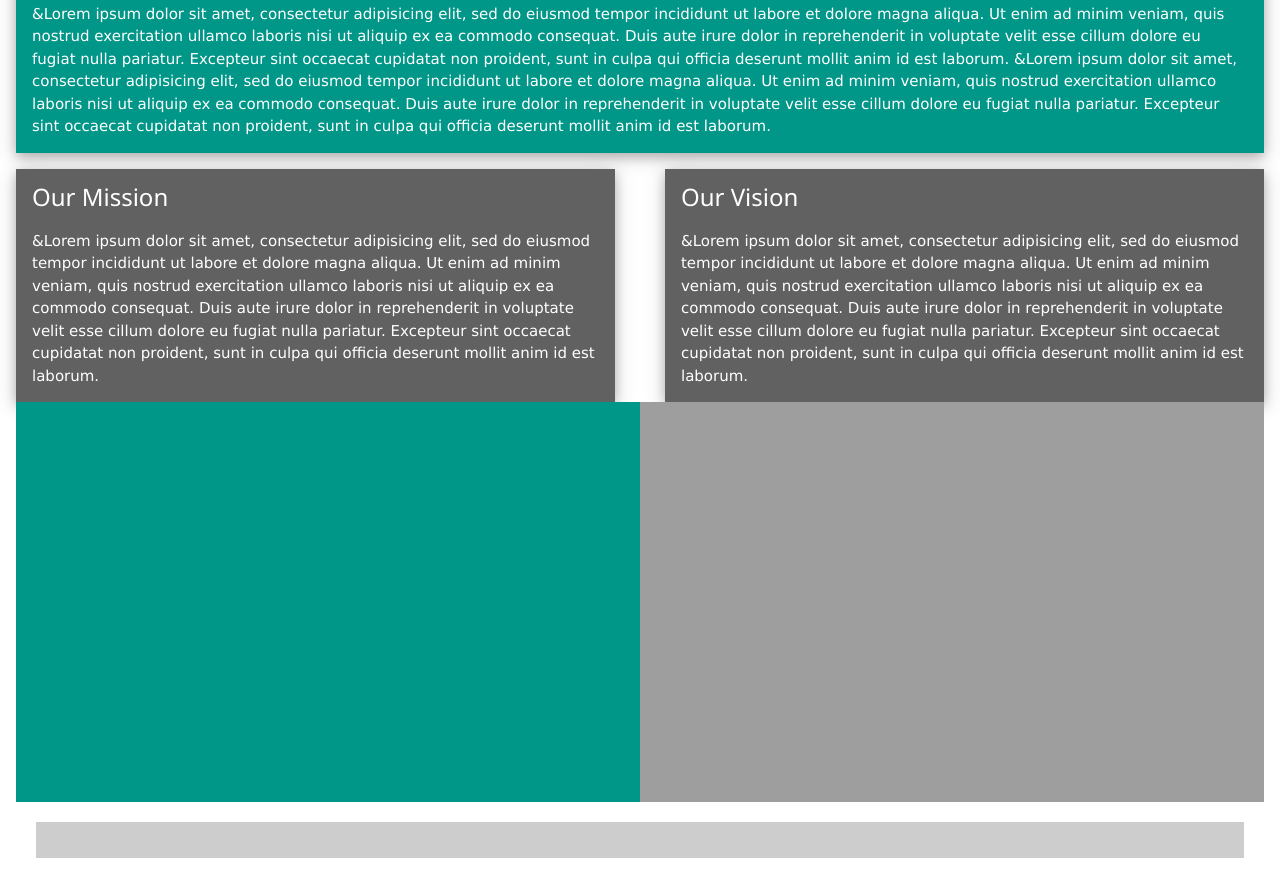
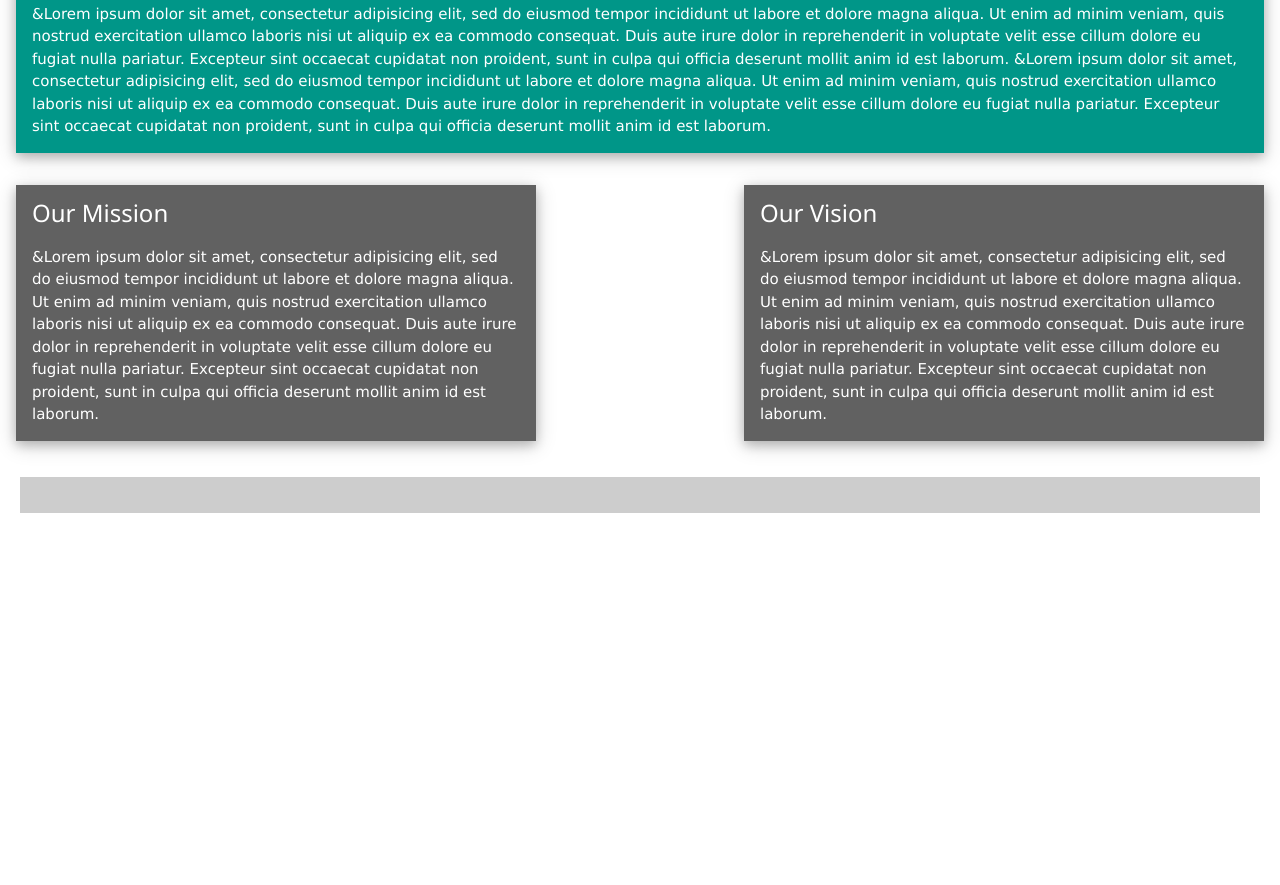
Before and after one commit to novelps/novelps.github.io, a plain HTML site: page index.html in a window 1280 px wide. Shown: the part 1133-2018 px from the top of the page. After the commit the page ends 1673 px from the top, so only its background shows below. Drawn offline with nearby package versions, Linux system fonts and the light colour scheme.

Commit message:
Update index.html
.

```diff
--- a/index.html
+++ b/index.html
@@ -7,6 +7,7 @@
 href="https://fonts.googleapis.com/css?family=Lobster&effect=brick-sign">
 </head>
 <body>
+
 	<div class="w3-bar w3-grey">
 		<h2 style="font-family:Lobster;" class="w3-bar-item font-effect-brick-sign">Novel Public School</h2>
 		<div style="margin-left:10px; margin-right:10px;" class="w3-panel w3-dark-grey w3-bar-item w3-mobile w3-right w3-card-2">HOME</div>
@@ -20,8 +21,7 @@ href="https://fonts.googleapis.com/css?family=Lobster&effect=brick-sign">
 		<img height=1000; style="width:100%;" src="nps.jpg" alt="image not available" class="w3-image w3-opacity-min"/>
 	</div>
 
-	<div style="height:80vh;" class="w3-container">
-
+	<div class="w3-container">
 		<div class="w3-container w3-card-4 w3-panel w3-teal">
 			<h2>Principal's Message</h2>
 			<p>
@@ -40,7 +40,11 @@ href="https://fonts.googleapis.com/css?family=Lobster&effect=brick-sign">
 			</p>
 		</div>
 
-	<div style="width:48%; float:left;" class="w3-container w3-card-4 w3-dark-grey" >
+
+
+		<div class="w3-row">
+
+			<div class="w3-col l5 w3-container w3-section w3-card-4 w3-dark-grey" >
 				<h3>Our Mission</h3>
 				<p>
 		 			&Lorem ipsum dolor sit amet, consectetur adipisicing elit, sed do eiusmod
@@ -52,7 +56,9 @@ href="https://fonts.googleapis.com/css?family=Lobster&effect=brick-sign">
 				</p>
 			</div>
 
-	<div style="width:48%; float:right;" class="w3-card-4 w3-container w3-dark-grey">
+			<div class="w3-col l2">&nbsp</div>
+
+			<div class="w3-col l5 w3-card-4 w3-section w3-container w3-dark-grey">
 				<h3>Our Vision</h3>
 				<p>
 					&Lorem ipsum dolor sit amet, consectetur adipisicing elit, sed do eiusmod
@@ -64,18 +70,11 @@ href="https://fonts.googleapis.com/css?family=Lobster&effect=brick-sign">
 				</p>
 			</div>
 
-	<div>
-		<div style="height:50vh;" class="w3-teal w3-half"></div>
-		<div style="height:50vh;" class="w3-grey w3-half" ></div>
+		</div>
 	</div>
 
-
-	<marquee style="color:#fff; background-color:#cdcdcd; font-size:24px; font-family:helvetica; margin:20px;">This website is under construction </marquee>
-
-	</div>
-
-
-
+	<marquee style="color:#fff; background-color:#cdcdcd; font-size:24px; font-family:helvetica; margin:20px;">		This website is under construction
+	</marquee>
 
 </body>
 </html>
```
Lines whose indentation alone changed are shown as unchanged.
